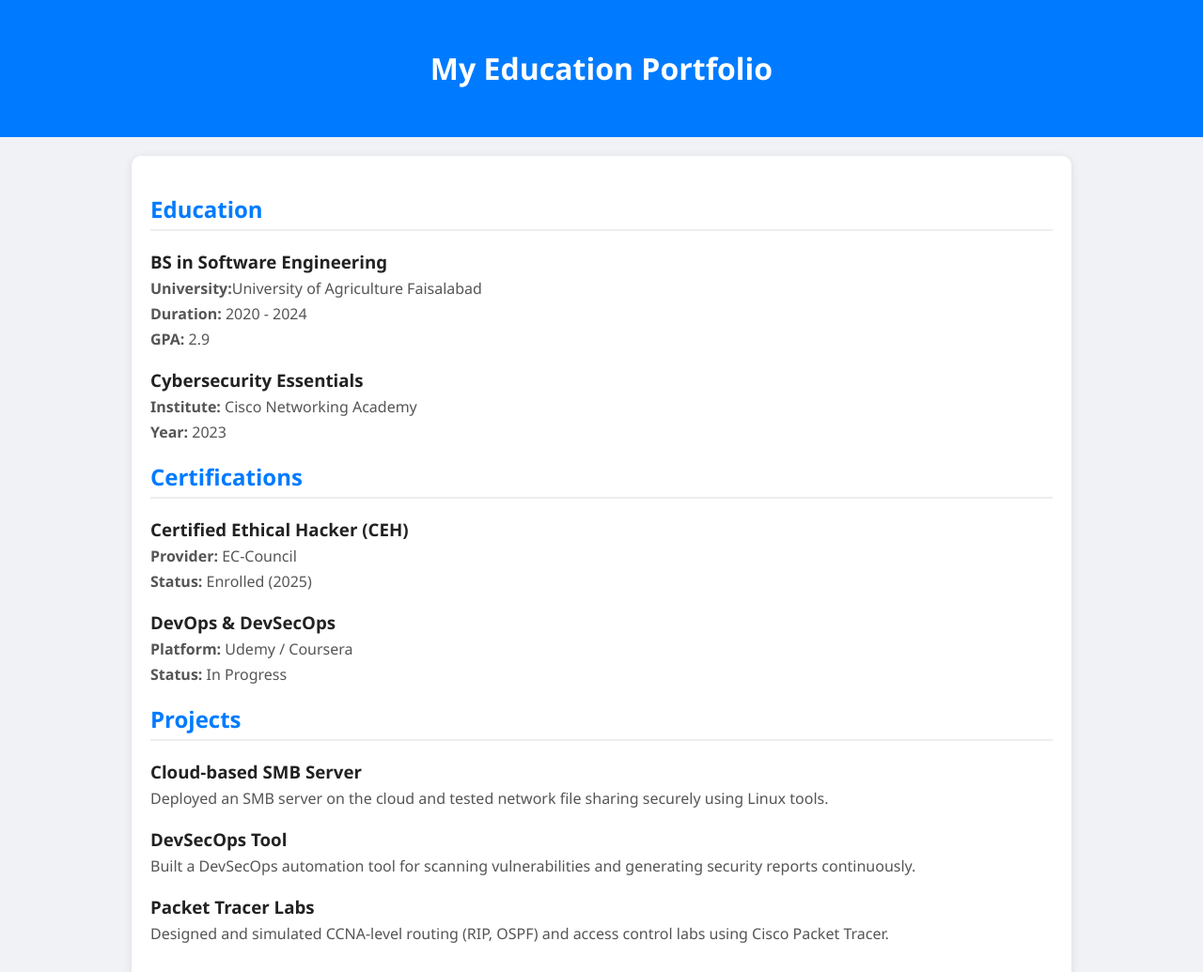
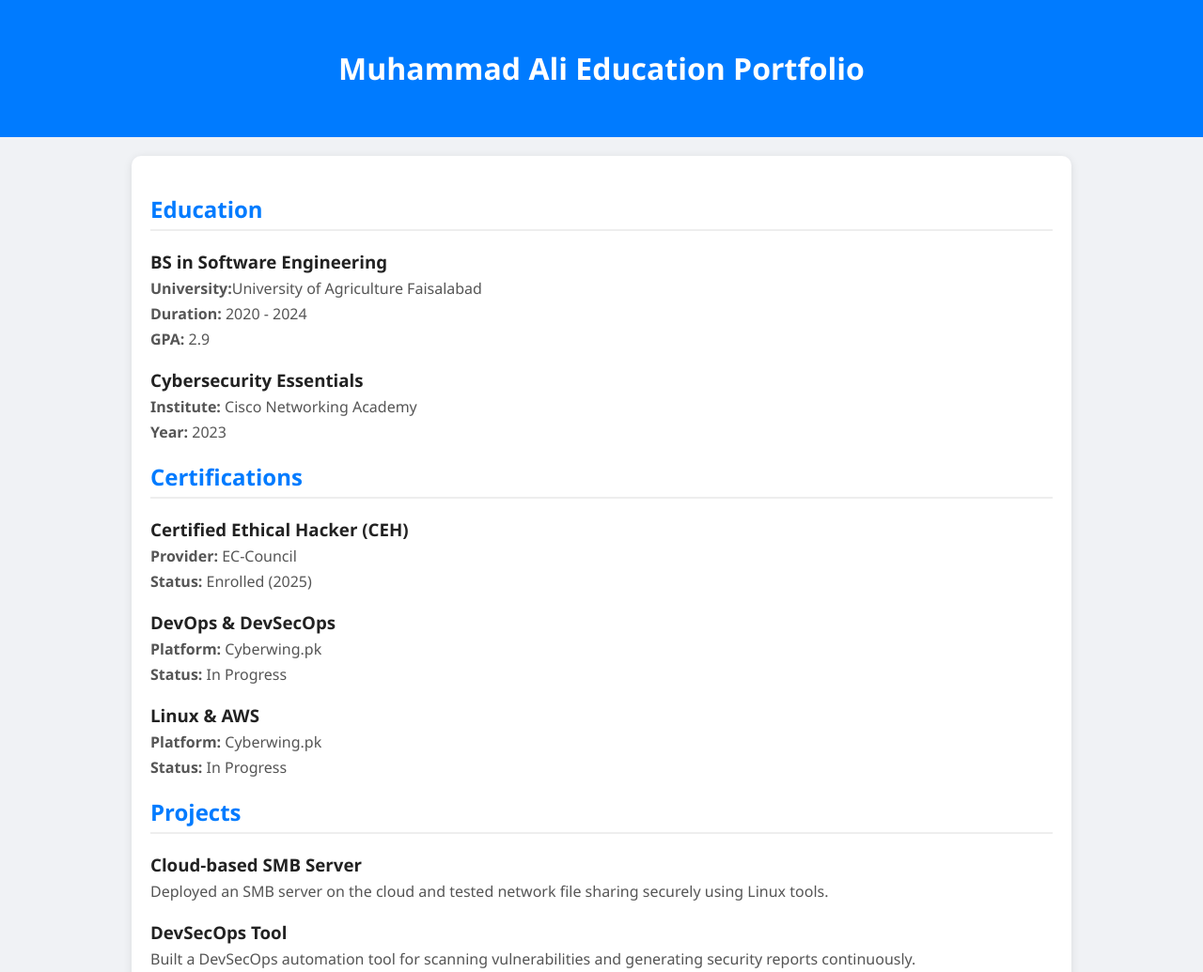
Before and after one commit to EngineerMuhammadAli977/awesome-repo, a plain HTML site: page index.html in a window 1280 px wide. Shown: the top 1035 px of the page at 94% size. Drawn offline with Linux system fonts and the light colour scheme.

Commit message:
added-certification index.html

```diff
--- a/index.html
+++ b/index.html
@@ -67,7 +67,7 @@
 <body>
 
   <header>
-    <h1>My Education Portfolio</h1>
+    <h1>Muhammad Ali Education Portfolio</h1>
   </header>
 
   <div class="container">
@@ -101,7 +101,12 @@
 
       <div class="item">
         <h3>DevOps & DevSecOps</h3>
-        <p><strong>Platform:</strong> Udemy / Coursera</p>
+        <p><strong>Platform:</strong> Cyberwing.pk</p>
+        <p><strong>Status:</strong> In Progress</p>
+      </div>
+       <div class="item">
+        <h3>Linux & AWS </h3>
+        <p><strong>Platform:</strong> Cyberwing.pk</p>
         <p><strong>Status:</strong> In Progress</p>
       </div>
     </section>
@@ -126,6 +131,5 @@
       </div>
     </section>
   </div>
-
 </body>
 </html>
```
